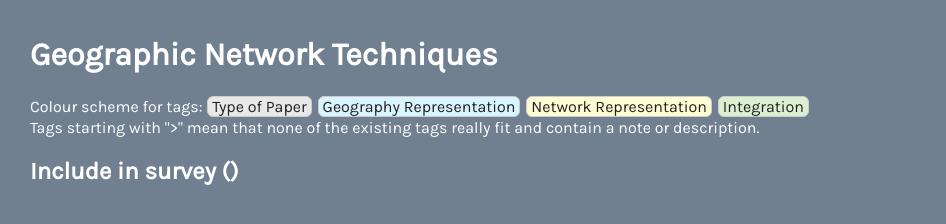
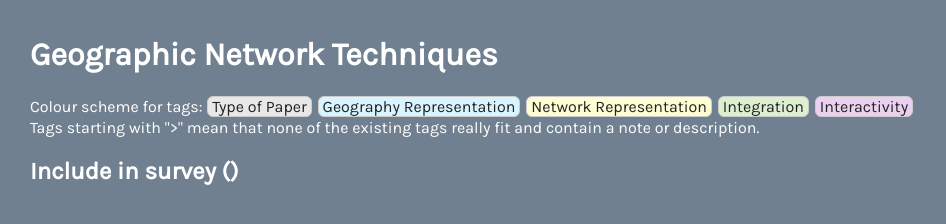
Before and after one commit to sarah37/filterable-collection, a plain HTML site: page index.html in a window 1280 px wide. Shown: the whole page, without its empty margins (0-946 px from the left). Drawn offline with nearby package versions, Linux system fonts and the light colour scheme; no server answers.

Commit message:
Add interactivity tag

```diff
--- a/index.html
+++ b/index.html
@@ -21,6 +21,7 @@
 		<div class="tag geography_representation">Geography Representation</div>
 		<div class="tag network_representation">Network Representation</div>
 		<div class="tag integration">Integration</div>
+		<div class="tag interactivity">Interactivity</div>
 		<br />
 		Tags starting with ">" mean that none of the existing tags really fit and
 		contain a note or description.
--- a/script.js
+++ b/script.js
@@ -34,7 +34,8 @@ d3.csv(
 			"paper_type",
 			"geography_representation",
 			"network_representation",
-			"integration"
+			"integration",
+			"interactivity"
 		].forEach(function(tag) {
 			div
 				.append("div")
--- a/style.css
+++ b/style.css
@@ -58,6 +58,10 @@ h3 {
 	background-color: #dcf0d1;
 }
 
+.tag.interactivity {
+	background-color: #ebd1f0;
+}
+
 @media print {
 	.grid-item {
 		background-color: #fff;
```
